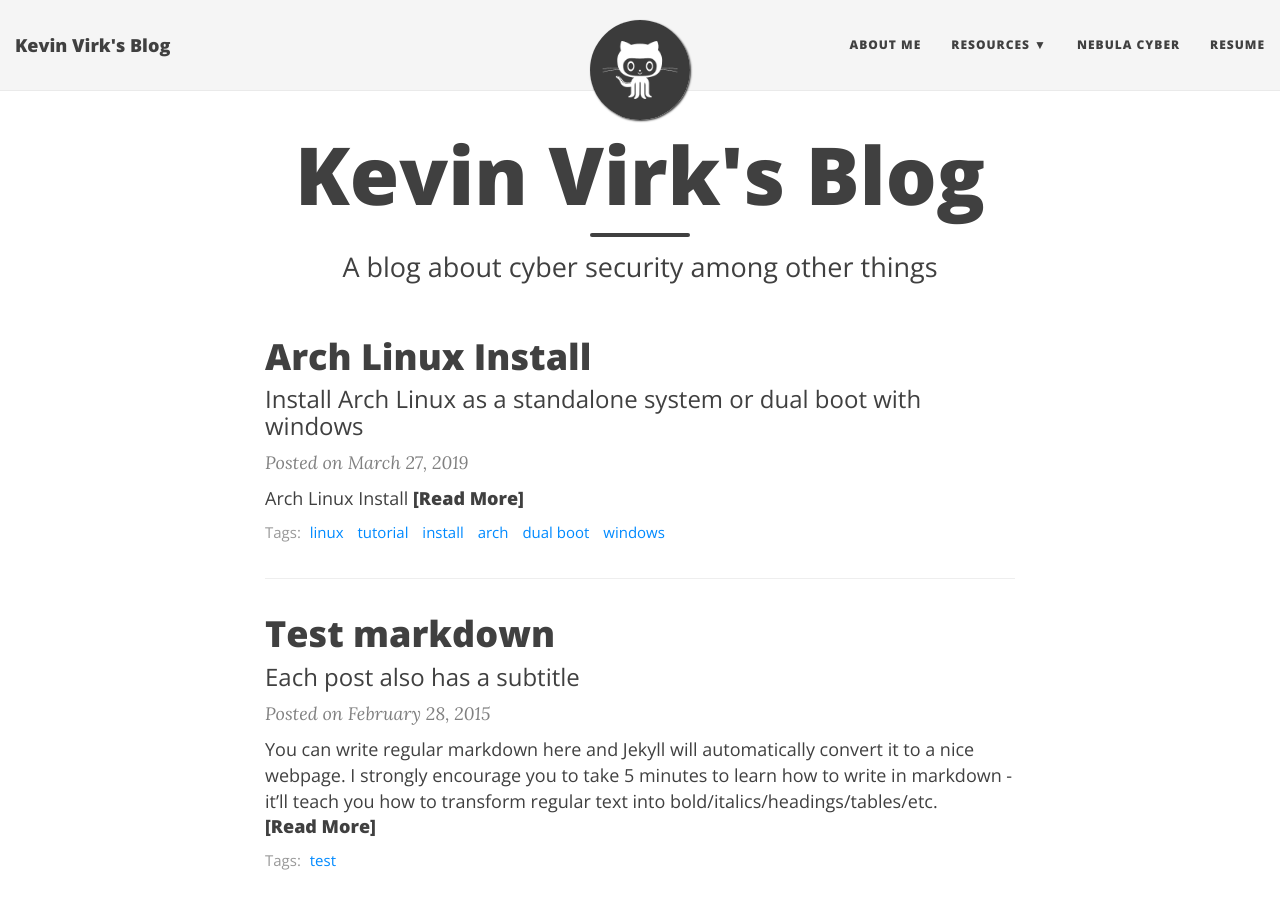
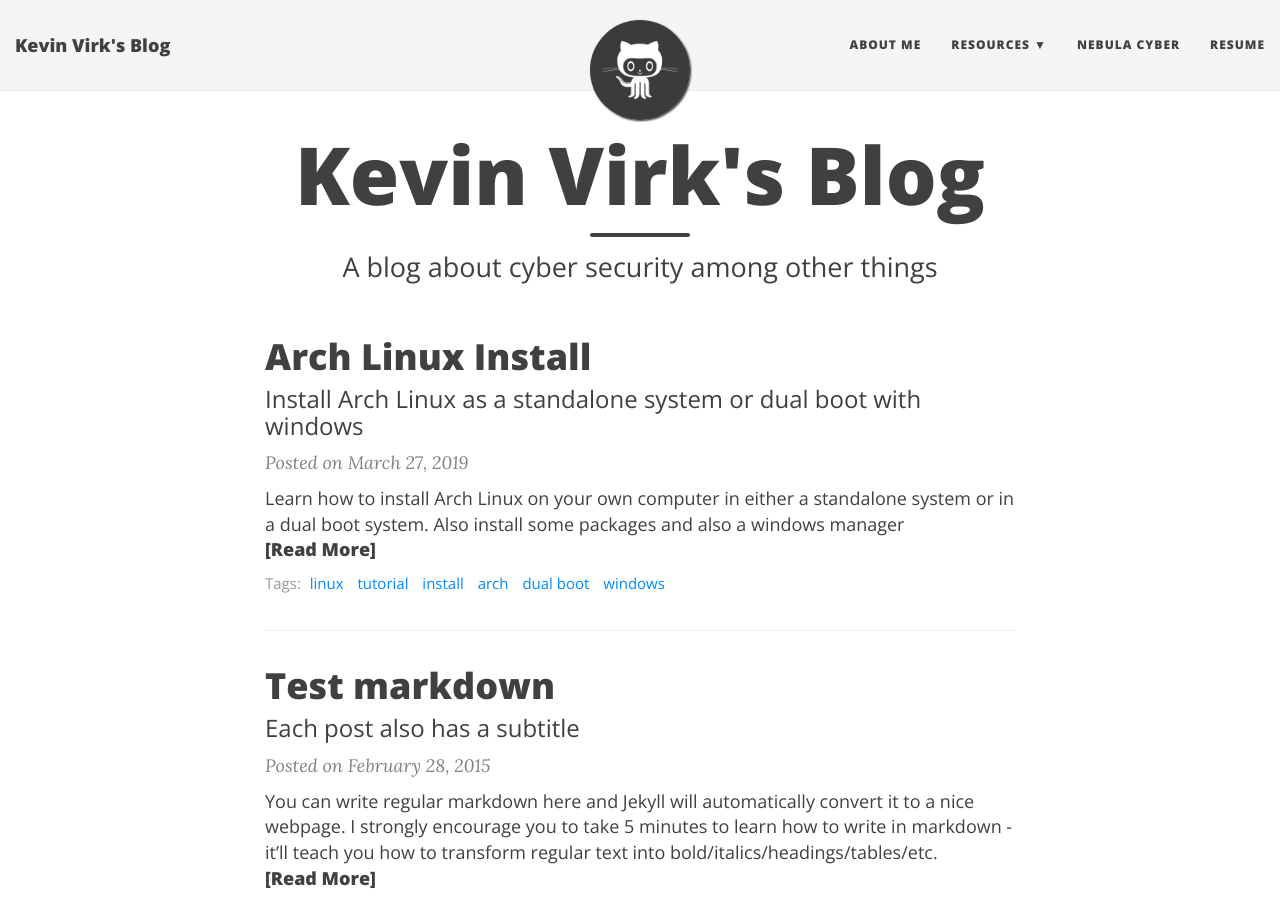
Before and after one commit to vevinkirk/vevinkirk.github.io, a Jekyll site: the page built from index.html, in a window 1280 px wide and 900 px high. Built offline with Jekyll 4.4.1, drawn with Linux system fonts in a browser that asks for light colours; nearby versions of some CDN libraries; the list of posts is cut into pages by our own code.

Commit message:
Update 2019-03-27-arch-install-markdown.md

```diff
--- a/_posts/2019-03-27-arch-install-markdown.md
+++ b/_posts/2019-03-27-arch-install-markdown.md
@@ -6,9 +6,9 @@ tags: [linux,tutorial,install,arch,dual boot,windows]
 comments: true
 ---
 
+Learn how to install Arch Linux on your own computer in either a standalone system or in a dual boot system. Also install some packages and also a windows manager
+
 ## Arch Linux Install
-
-You can write regular [markdown](http://markdowntutorial.com/) here and Jekyll will automatically convert it to a nice webpage.  I strongly encourage you to [take 5 minutes to learn how to write in markdown](http://markdowntutorial.com/) - it'll teach you how to transform regular text into bold/italics/headings/tables/etc.
 
 You should always follow the install located at the [Arch wiki](https://wiki.archlinux.org/index.php/installation_guide) but if for some reason you are havingtrouble I hope this tutorial can help in some way.
 ## Table of Contents
```
